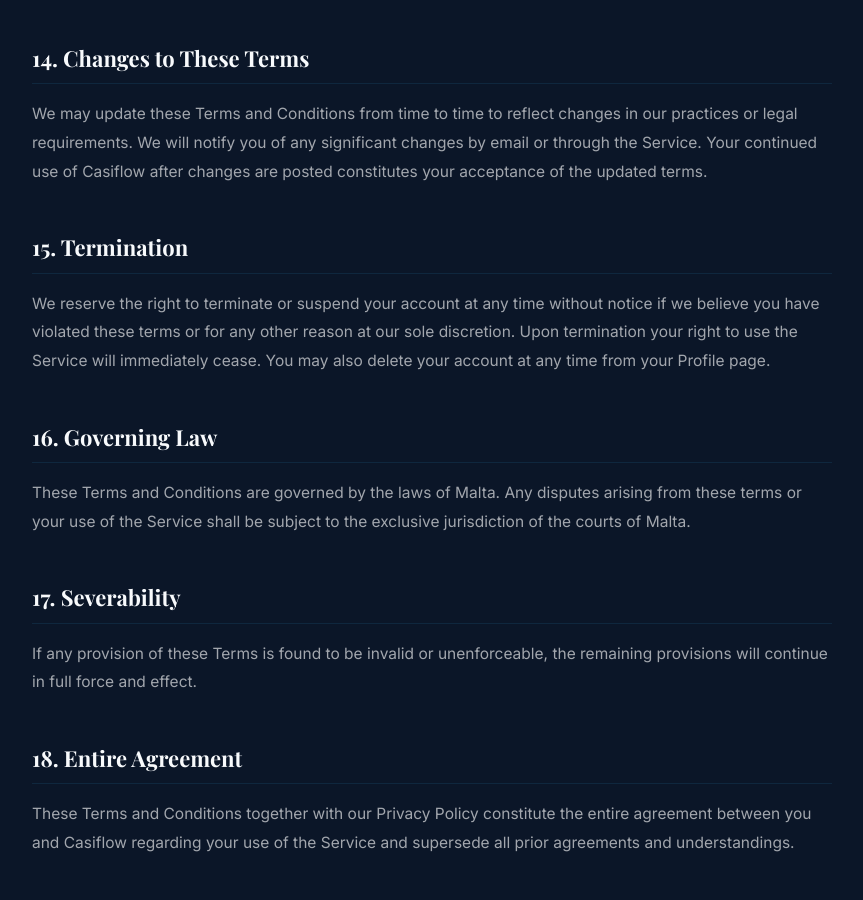
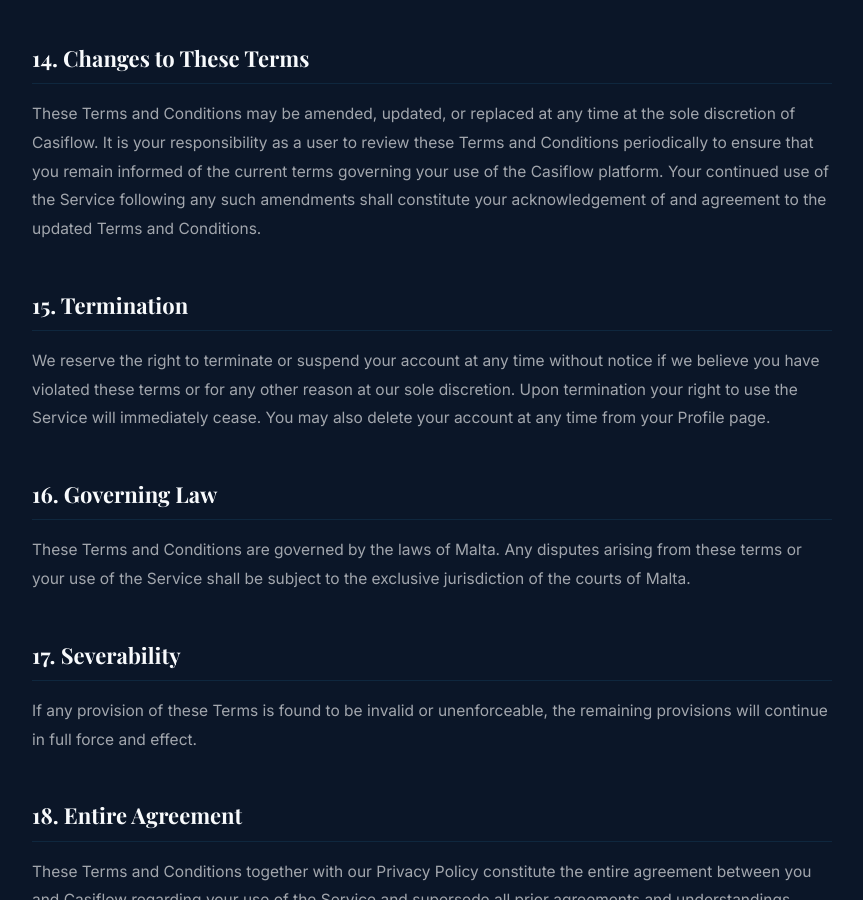
Before and after one commit to BenCasiflow/casiflow-website, a plain HTML site: page terms.html in a window 1280 px wide. Shown: the part 3856-4756 px from the top of the page, without its empty margins (208-1071 px from the left). Drawn offline with nearby package versions, Linux system fonts and the light colour scheme; a web font is replaced by a local one.

Commit message:
Update Section 14 of Terms and Conditions

```diff
--- a/terms.html
+++ b/terms.html
@@ -485,7 +485,7 @@
     <div class="policy-block">
       <h2 class="policy-heading">14. Changes to These Terms</h2>
       <div class="policy-body">
-        <p>We may update these Terms and Conditions from time to time to reflect changes in our practices or legal requirements. We will notify you of any significant changes by email or through the Service. Your continued use of Casiflow after changes are posted constitutes your acceptance of the updated terms.</p>
+        <p>These Terms and Conditions may be amended, updated, or replaced at any time at the sole discretion of Casiflow. It is your responsibility as a user to review these Terms and Conditions periodically to ensure that you remain informed of the current terms governing your use of the Casiflow platform. Your continued use of the Service following any such amendments shall constitute your acknowledgement of and agreement to the updated Terms and Conditions.</p>
       </div>
     </div>
 
```
